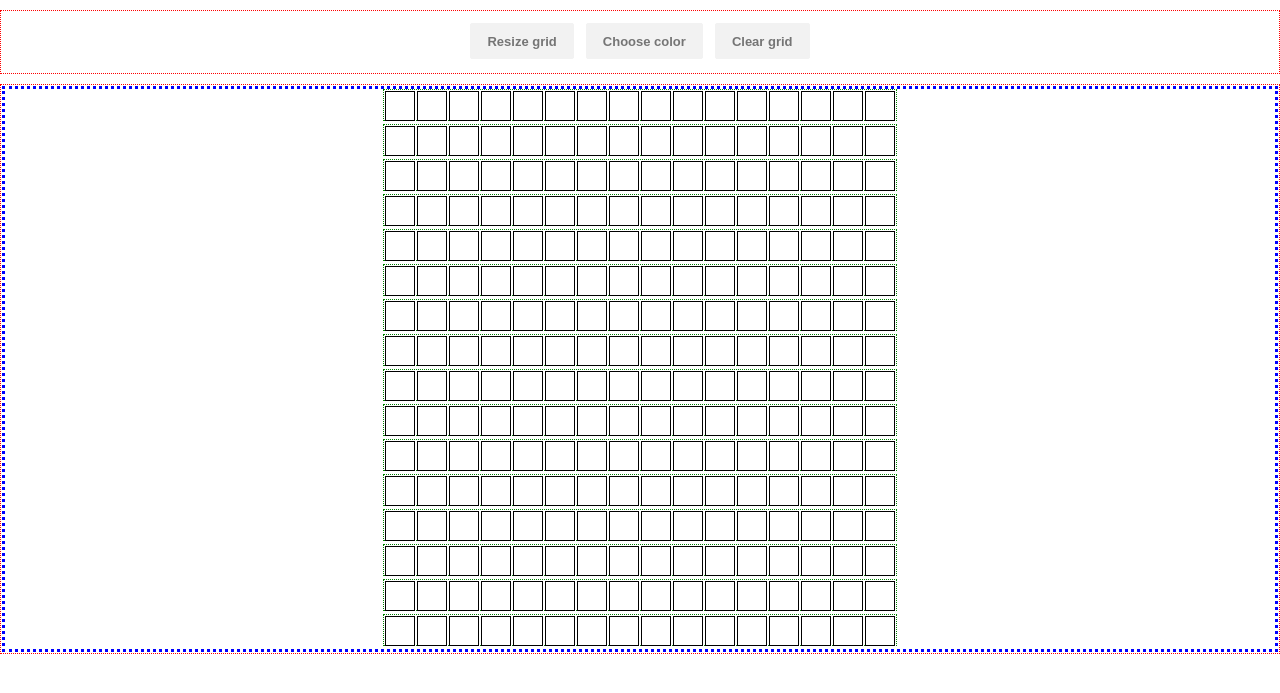
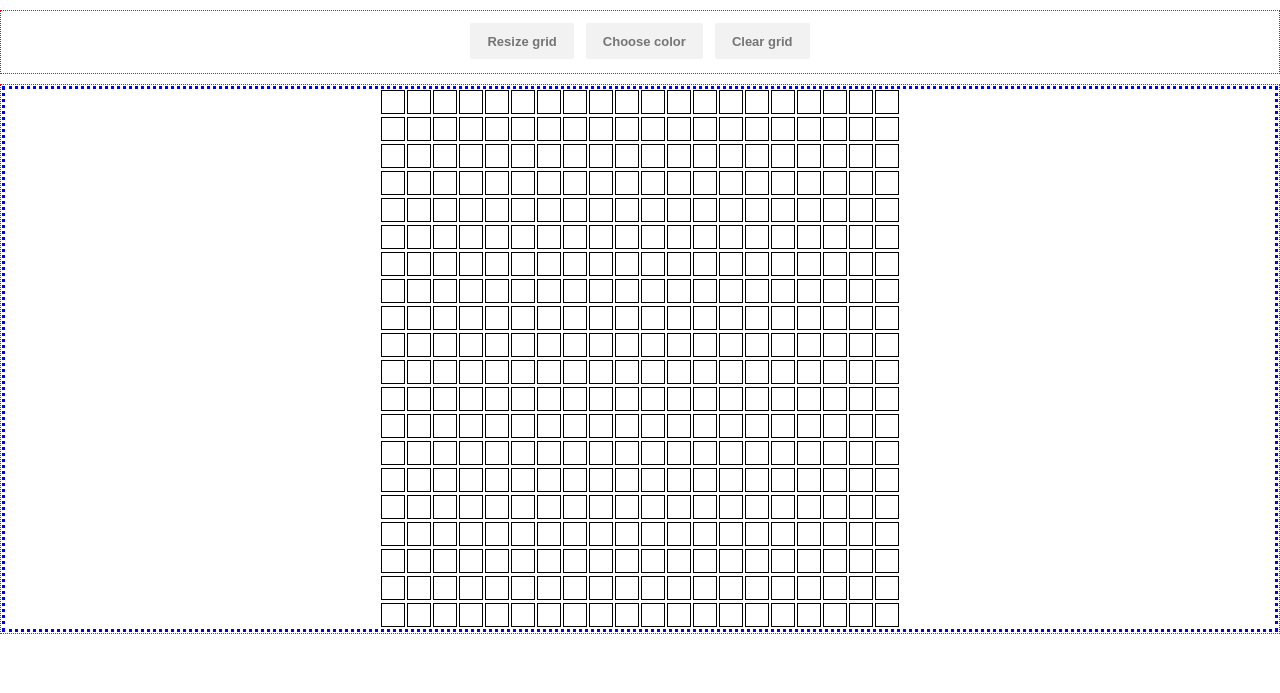
Before and after one commit to amr-ergawy/EtchASketchJavascriptJQuery, a PHP site: page / in a window 1280 px wide. Shown: the top 693 px of the page. Run offline with PHP 8.4, Linux system fonts and the light colour scheme; some libraries are stand-ins or nearby versions.

Commit message:
Mainly, reduced, or even removed :-), spacing between rows by disabling the test borders around the row.

```diff
--- a/css/board.css
+++ b/css/board.css
@@ -1,4 +1,5 @@
 #board-rows-list {
+
 	text-align: center;
 
 	/* border is only enabled for testing purposes.*/
@@ -8,12 +9,16 @@
 }
 
 .board-row {
-	border: 1px dotted green;
-
-	margin-left: auto;
-	margin-right: auto;
+	/* borders are only for testing,
+	 * enabling them distorts the layout of a square grid.
+	 */
+	/* border: 1px dotted green; */
 
 	display: inline-block;
+
+	/* just a double-check */
+	margin: 0px 0px 0px 0px;
+	padding: 0px 0px 0px 0px;
 }
 
 
@@ -23,8 +28,7 @@
 	float: left;
 }
 
-/*
+
 .board-cell:hover {
 	background-color: black;
 }
-*/
--- a/index.html
+++ b/index.html
@@ -23,10 +23,10 @@
 				</form>
 			</div>
 			<div id="board-frame" class="div-frame">
-				<ul id="board-rows-list">
+				<div id="board-rows-list">
 					<!-- board rows are added programmatically.
 					-->
-				</ul>
+				</div>
 			</div>
 		</div>
 	</body>
--- a/script/board.js
+++ b/script/board.js
@@ -1,13 +1,13 @@
 $(document).ready(function() {
 	console.log('handling document-ready ...');
 
-	boardLayout(16, 16);
+	boardLayout(20, 20);
 
 	console.log('handled document-ready')
 });
 
-const MIN_ROWS = 2;
-const MIN_COLS = 2;
+const MIN_ROWS = 8;
+const MIN_COLS = 8;
 
 var boardLayout = function(rows, cols)
 {
@@ -51,7 +51,7 @@ var createBoardRow = function(cols, cellWidth, cellHeight) {
 	divNode.style.minWidth = (cellWidth*cols)+"px";
 	divNode.style.height = cellHeight+"px";
 
-	console.log(divNode.style.width+', '+divNode.style.height);
+	console.log(divNode.style.minWidth+', '+divNode.style.height);
 
 	var boardCellDivNode;
 	for (var i = 0; i < cols; i++) {
@@ -60,7 +60,7 @@ var createBoardRow = function(cols, cellWidth, cellHeight) {
 		divNode.appendChild(boardCellDivNode);
 	}
 
-	liNode = document.createElement("LI");
+	liNode = document.createElement("DIV");
 	liNode.appendChild(divNode)
 
 	return liNode;
@@ -72,7 +72,7 @@ var createBoardCell = function(cellWidth, cellHeight) {
 
 	divNode = document.createElement("DIV");
 	divNode.className = "board-cell";
-	// we subtract 2 from the dimensions for margin.
+	// we subtract 2 from the dimensions for margins.
 	divNode.style.width = (cellWidth-2)+"px";
 	divNode.style.height = (cellHeight-2)+"px";
 
```
